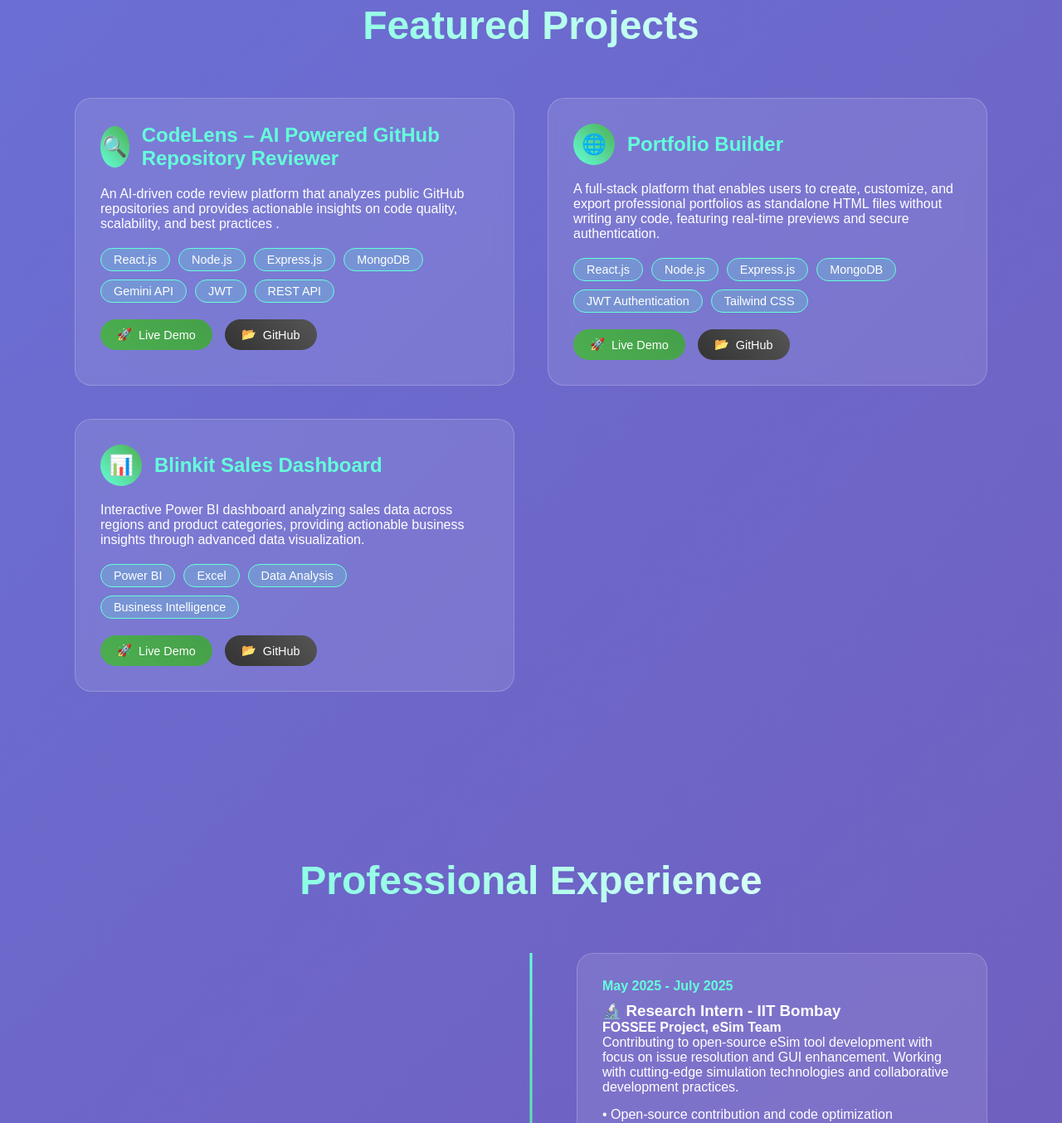
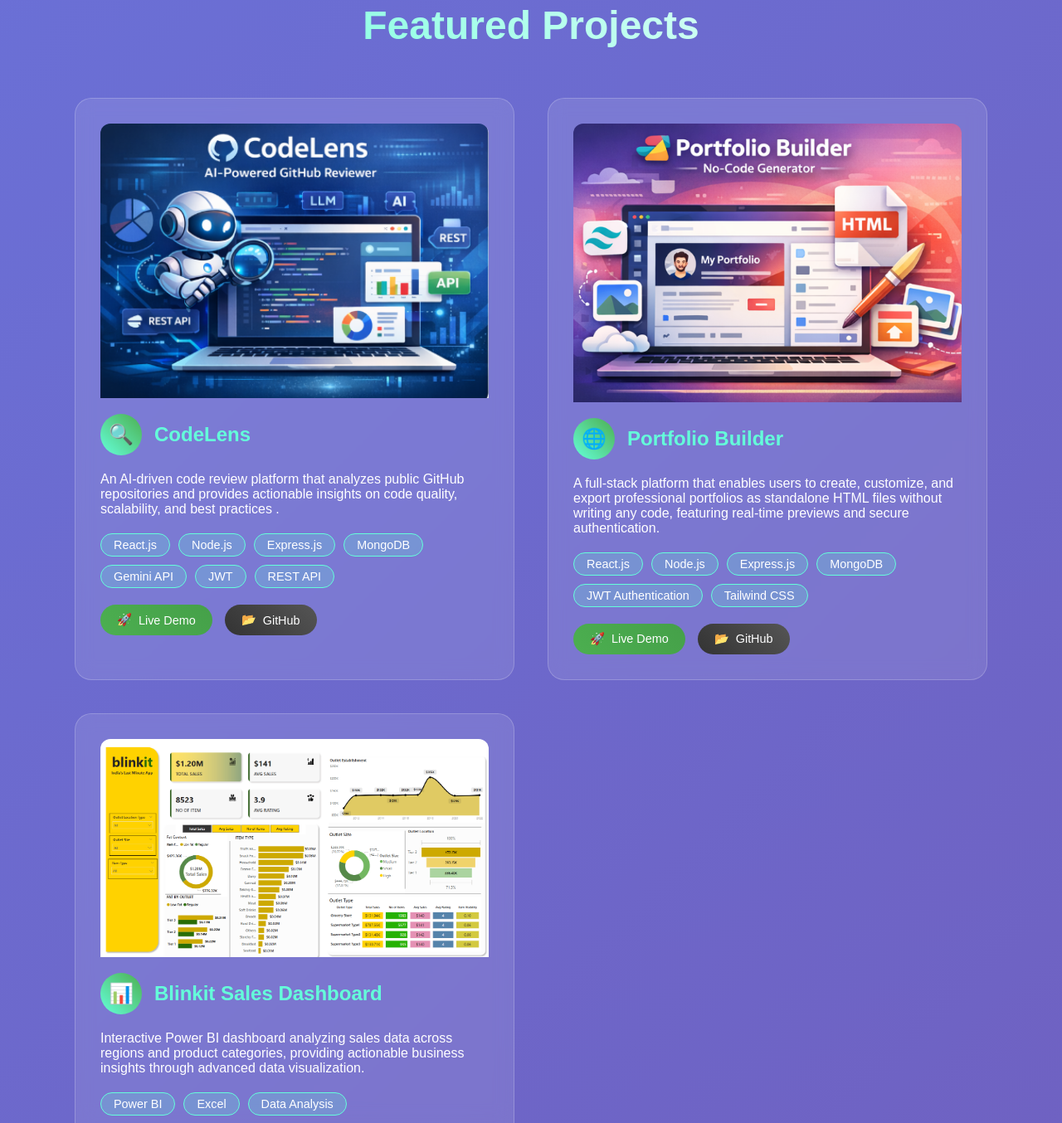
Before and after one commit to arpita-kukreja/proje, a plain HTML site: page index.html in a window 1280 px wide. Shown: the part 2791-4145 px from the top of the page at 83% size. Drawn offline with nearby package versions, Linux system fonts and the light colour scheme; animation ran at ten frames a second.

Commit message:
Adding images

```diff
--- a/index.html
+++ b/index.html
@@ -1416,10 +1416,10 @@
         <h2>Featured Projects</h2>
         <div class="projects-grid">
             <div class="project-card" onclick="openModal('diagnify')">
-                <!-- <img src="https://via.placeholder.com/350x150?text=Diagnify" alt="Diagnify Project" style="width:100%;border-radius:12px 12px 0 0;margin-bottom:15px;"> -->
+                <img src="image.png" alt="CodeLens" style="width:100%;border-radius:12px 12px 0 0;margin-bottom:15px;">
                 <div class="project-header">
                     <div class="project-icon">🔍</div>
-                    <h3 class="project-title">CodeLens – AI Powered GitHub Repository Reviewer</h3>
+                    <h3 class="project-title">CodeLens </h3>
                 </div>
                 <p>An AI-driven code review platform that analyzes public GitHub repositories and provides actionable insights on code quality, scalability, and best practices .</p>
                 <div class="tech-stack">
@@ -1444,7 +1444,7 @@
 
 
             <div class="project-card" onclick="openModal('signlang')">
-                <!-- <img src="https://via.placeholder.com/350x150?text=Sign+Language" alt="Sign Language Project" style="width:100%;border-radius:12px 12px 0 0;margin-bottom:15px;"> -->
+                <img src="portfolio.png" alt="Portfolio Builder" style="width:100%;border-radius:12px 12px 0 0;margin-bottom:15px;">
                 <div class="project-header">
                     <div class="project-icon">🌐</div>
                     <h3 class="project-title">Portfolio Builder</h3>
@@ -1469,7 +1469,7 @@
             </div>
 
             <div class="project-card" onclick="openModal('blinkit')">
-                <!-- <img src="https://via.placeholder.com/350x150?text=Blinkit+Dashboard" alt="Blinkit Project" style="width:100%;border-radius:12px 12px 0 0;margin-bottom:15px;"> -->
+                <img src="blinkit.png" alt="Blinkit Project" style="width:100%;border-radius:12px 12px 0 0;margin-bottom:15px;">
                 <div class="project-header">
                     <div class="project-icon">📊</div>
                     <h3 class="project-title">Blinkit Sales Dashboard</h3>
```
Also changed, not shown: blinkit.png (added), image.png (added), portfolio.png (added).
